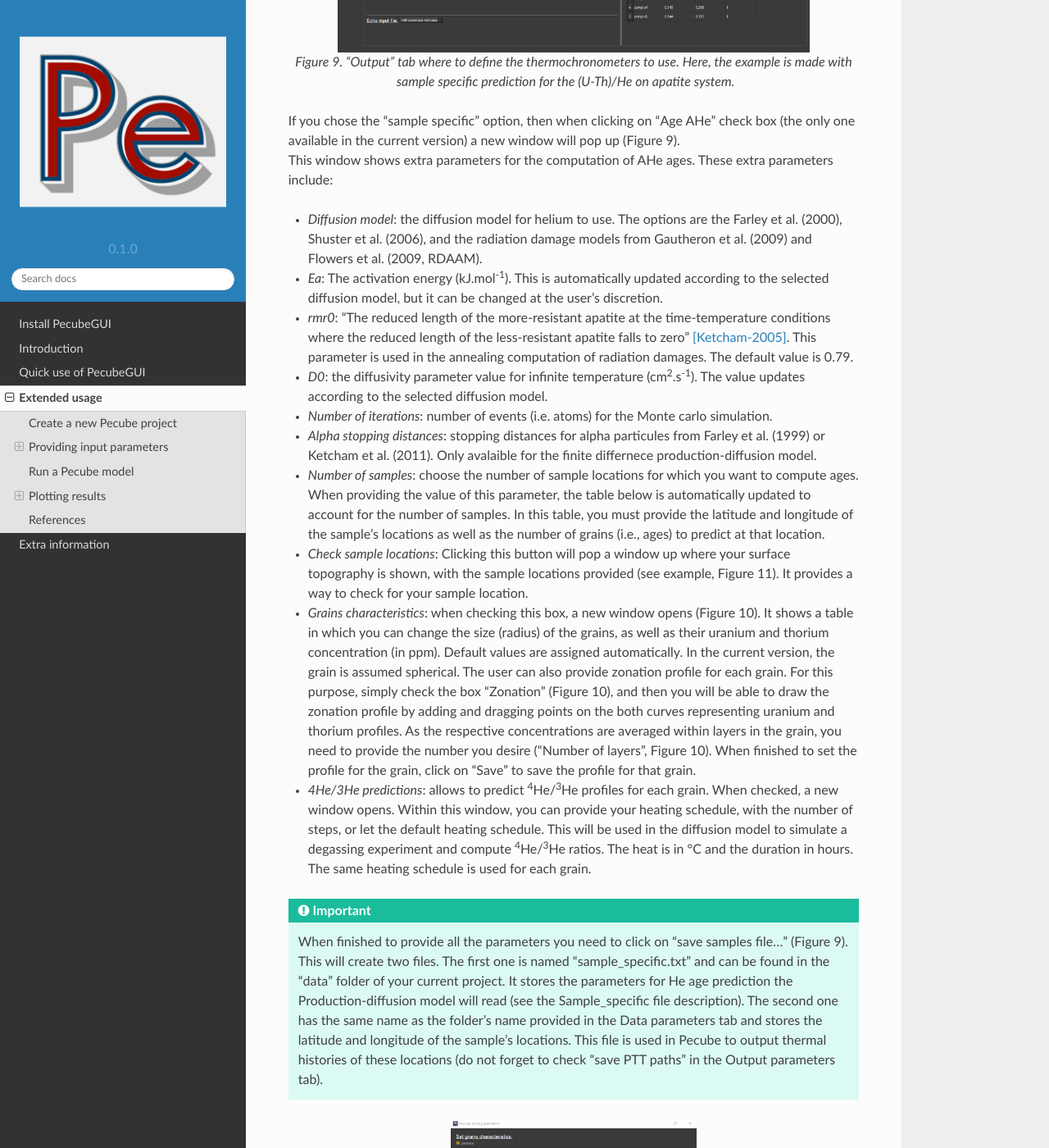
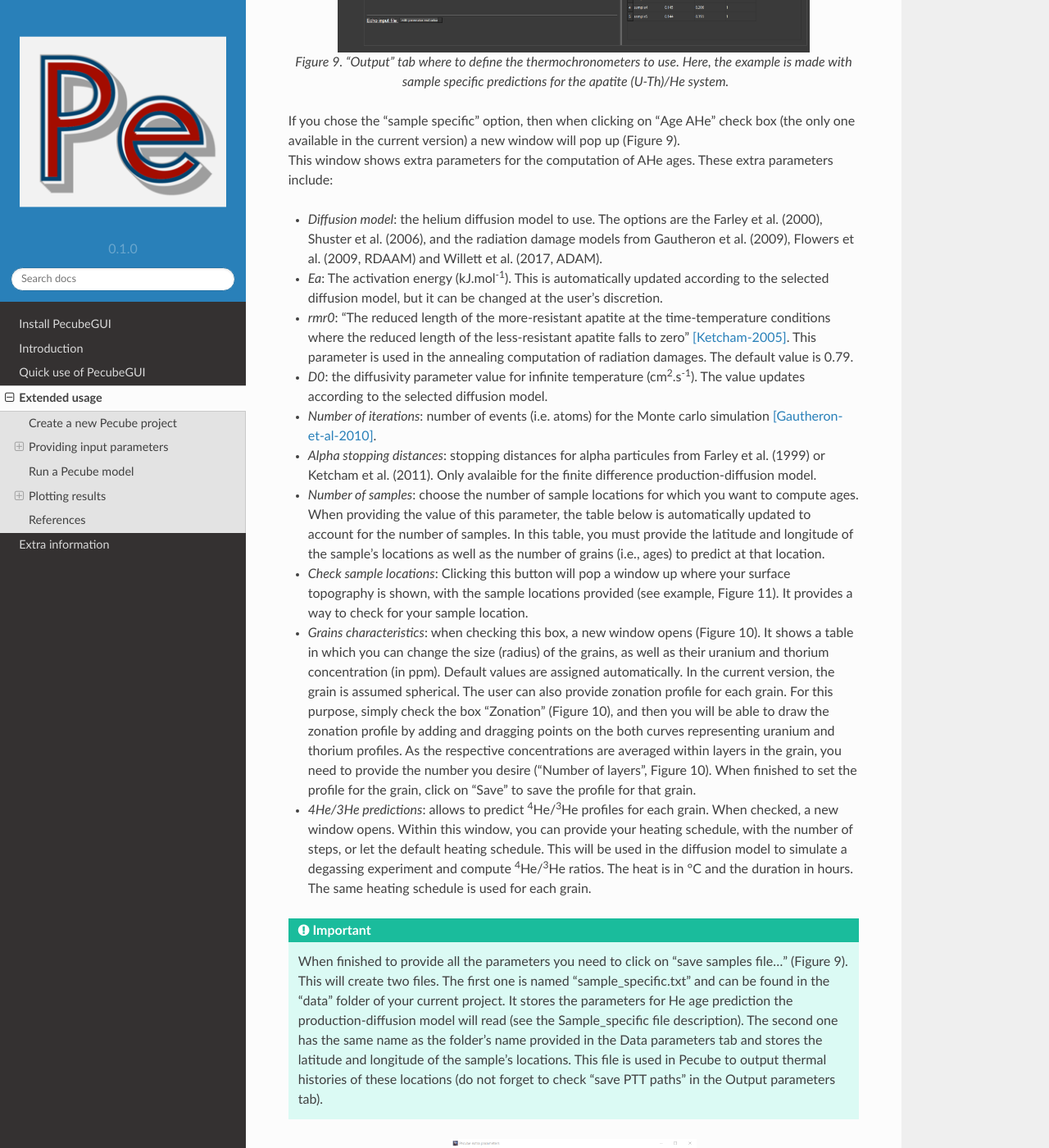
Before and after one commit to MBernAca/PecubeGUI_Doc, a Sphinx documentation site: the page built from docs/source/Usage.rst, in a window 1280 px wide and 1400 px high, scrolled down 5928 px. Shown: the whole window at 82% size. Built offline with Sphinx 7.4.7 and the Read the Docs theme 2.0.0, drawn with Linux system fonts in a browser that asks for light colours; some of the changed text lies outside the part shown.

Commit message:
Update Usage.rst

```diff
--- a/docs/source/Usage.rst
+++ b/docs/source/Usage.rst
@@ -125,7 +125,7 @@
 
   *Figure 8. "Tectonic" tab where to provide parameters related to kinematic of rock uplift. The "EXMP4" in the Pecube's user guide is used as an example of input.*
 
-| When finishing to provide all three previous parameters, the tables updated. We see here that the first table on the left allows to set the geometry of the two faults, and the second one on the right, to define the fault kinematics (i.e., the negative values define an inverse fault, see Pecube user guide for more details). For each table the cells are sorted according to the fault (i.e., as shown by the fault name “*fault 1*, *fault 2*, …, *fault_n*”), to help the user to provide the characteristics of each. One can also decide to not define faults. In that case, “nfault” needs to be set to "1" and “npoint” to “-1”. Then, the number of steps (nstep) defines the kinematic of the entire model (uniform uplift).
+| When finishing to provide all three previous parameters, the tables update. We see here that the first table on the left allows to set the geometry of the two faults, and the second one on the right, to define the fault kinematics (i.e., the negative values define an inverse fault, see Pecube user guide for more details). For each table the cells are sorted according to the fault (i.e., as shown by the fault name “*fault 1*, *fault 2*, …, *fault_n*”), to help the user to provide the characteristics of each. One can also decide to not define faults. In that case, “nfault” needs to be set to "1" and “npoint” to “-1”. Then, the number of steps (nstep) defines the kinematic of the entire model (uniform uplift).
 
 .. _Output-tab:
 
@@ -138,23 +138,23 @@
 
 *	*none*: Pecube will not predict any thermochronological ages
 *	*for all nodes*: Pecube will predict thermochronological ages for all nodes at the surface of the Pecube model. This option will enable you to check any boxes in the next part (i.e., “Thermochronological systems”) and to choose the thermochronological system you are interested to use.
-*	*sample specific*: Pecube will predict thermochronological ages only for specific sample locations provided by the user. For this option to work, you will need to provide a folder name where PecubeGUI will write some files that will be used by the Production-diffusion model. This has to be done in the *Data tab* in the “Data folder” text box. In the current version, only the AHe system can be selected. PecubeGUI uses the production-diffusion model developped by [Gautheron-et-al-2010]_.
+*	*sample specific*: Pecube will predict thermochronological ages only for specific sample locations provided by the user. For this option to work, you will need to provide a folder name where PecubeGUI will write some files that will be used by the production-diffusion model. This has to be done in the *Data tab* in the “Data folder” text box. In the current version, only the AHe system can be selected. PecubeGUI uses either the production-diffusion model developped by [Gautheron-et-al-2010]_ or a simpler finite-difference model (see below).
 
 .. figure:: ../images/Compute_age.png
   :scale: 30
   :align: center
 
-  *Figure 9. "Output" tab where to define the thermochronometers to use. Here, the example is made with sample specific prediction for the (U-Th)/He on apatite system.*
+  *Figure 9. "Output" tab where to define the thermochronometers to use. Here, the example is made with sample specific predictions for the apatite (U-Th)/He system.*
 
 | If you chose the “sample specific” option, then when clicking on “Age AHe” check box (the only one available in the current version) a new window will pop up (Figure 9).
 | This window shows extra parameters for the computation of AHe ages. These extra parameters include:
 
-*	*Diffusion model*: the diffusion model for helium to use. The options are the Farley et al. (2000), Shuster et al. (2006), and the radiation damage models from Gautheron et al. (2009) and Flowers et al. (2009, RDAAM).
+*	*Diffusion model*: the helium diffusion model to use. The options are the Farley et al. (2000), Shuster et al. (2006), and the radiation damage models from Gautheron et al. (2009), Flowers et al. (2009, RDAAM) and Willett et al. (2017, ADAM).
 *	*Ea*: The activation energy (kJ.mol\ :sup:`-1`\). This is automatically updated according to the selected diffusion model, but it can be changed at the user’s discretion.
 *	*rmr0*: “The reduced length of the more-resistant apatite at the time-temperature conditions where the reduced length of the less-resistant apatite falls to zero” [Ketcham-2005]_. This parameter is used in the annealing computation of radiation damages. The default value is 0.79.
 *	*D0*: the diffusivity parameter value for infinite temperature (cm\ :sup:`2`\.s\ :sup:`-1`\). The value updates according to the selected diffusion model.
-*	*Number of iterations*: number of events (i.e. atoms) for the Monte carlo simulation.
-* *Alpha stopping distances*: stopping distances for alpha particules from Farley et al. (1999) or Ketcham et al. (2011). Only avalaible for the finite differnece production-diffusion model.
+*	*Number of iterations*: number of events (i.e. atoms) for the Monte carlo simulation [Gautheron-et-al-2010]_.
+* *Alpha stopping distances*: stopping distances for alpha particules from Farley et al. (1999) or Ketcham et al. (2011). Only avalaible for the finite difference production-diffusion model.
 *	*Number of samples*: choose the number of sample locations for which you want to compute ages. When providing the value of this parameter, the table below is automatically updated to account for the number of samples. In this table, you must provide the latitude and longitude of the sample’s locations as well as the number of grains (i.e., ages) to predict at that location.
 *	*Check sample locations*: Clicking this button will pop a window up where your surface topography is shown, with the sample locations provided (see example, Figure 11). It provides a way to check for your sample location.
 *	*Grains characteristics*: when checking this box, a new window opens (Figure 10). It shows a table in which you can change the size (radius) of the grains, as well as their uranium and thorium concentration (in ppm). Default values are assigned automatically. In the current version, the grain is assumed spherical. The user can also provide zonation profile for each grain. For this purpose, simply check the box "Zonation" (Figure 10), and then you will be able to draw the zonation profile by adding and dragging points on the both curves representing uranium and thorium profiles. As the respective concentrations are averaged within layers in the grain, you need to provide the number you desire ("Number of layers", Figure 10). When finished to set the profile for the grain, click on "Save" to save the profile for that grain.
@@ -164,7 +164,7 @@
 .. important::
   When finished to provide all the parameters you need to click on “save samples file…” (Figure 9).
   This will create two files. The first one is named “sample_specific.txt” and can be found in the “data” folder of your current project.
-  It stores the parameters for He age prediction the Production-diffusion model will read (see the Sample_specific file description).
+  It stores the parameters for He age prediction the production-diffusion model will read (see the Sample_specific file description).
   The second one has the same name as the folder’s name provided in the Data parameters tab and stores the latitude and longitude of the sample’s locations.
   This file is used in Pecube to output thermal histories of these locations (do not forget to check “save PTT paths” in the Output parameters tab).
 
```
Also changed, not shown: other parts of docs/source/Usage.rst (+2 -2 lines).
